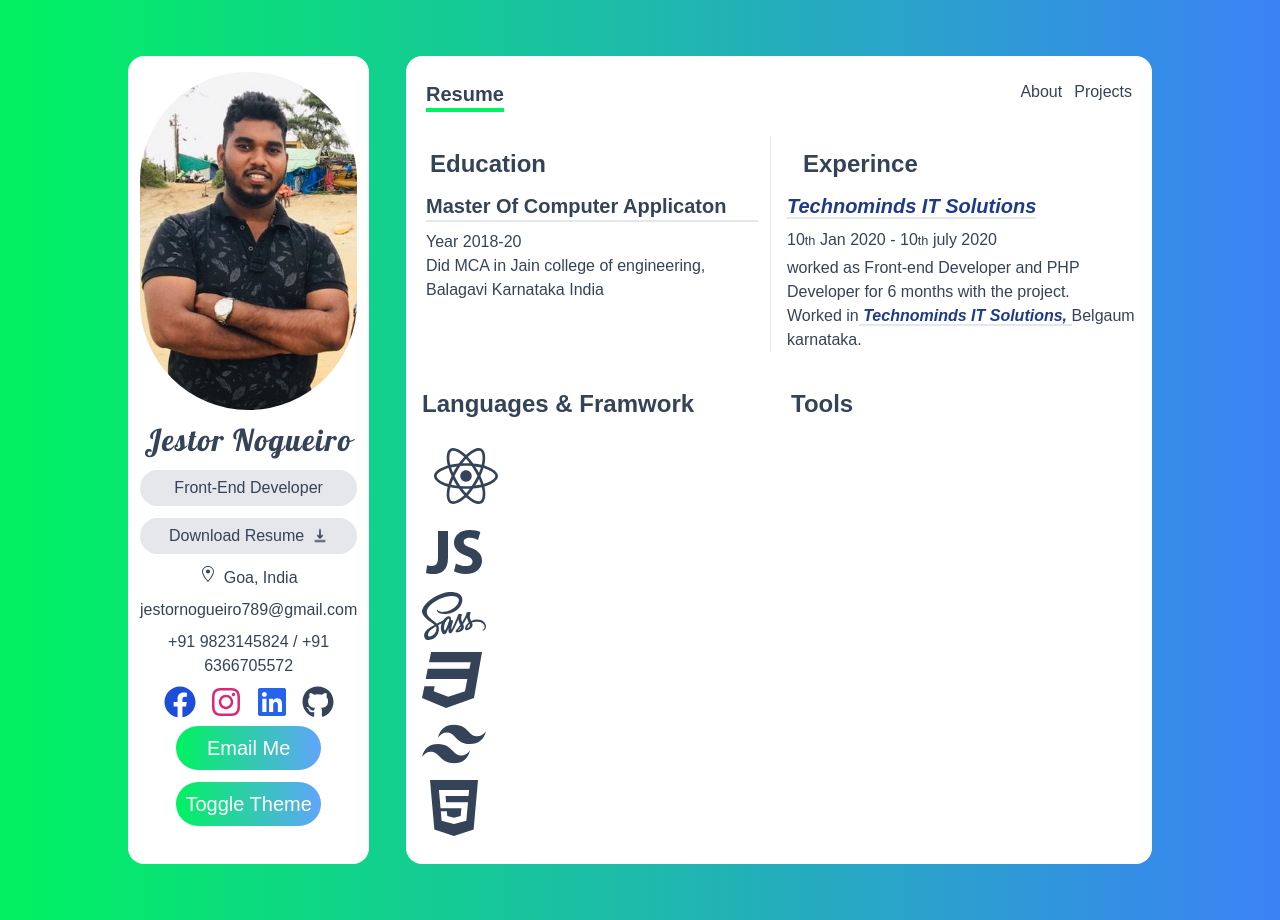
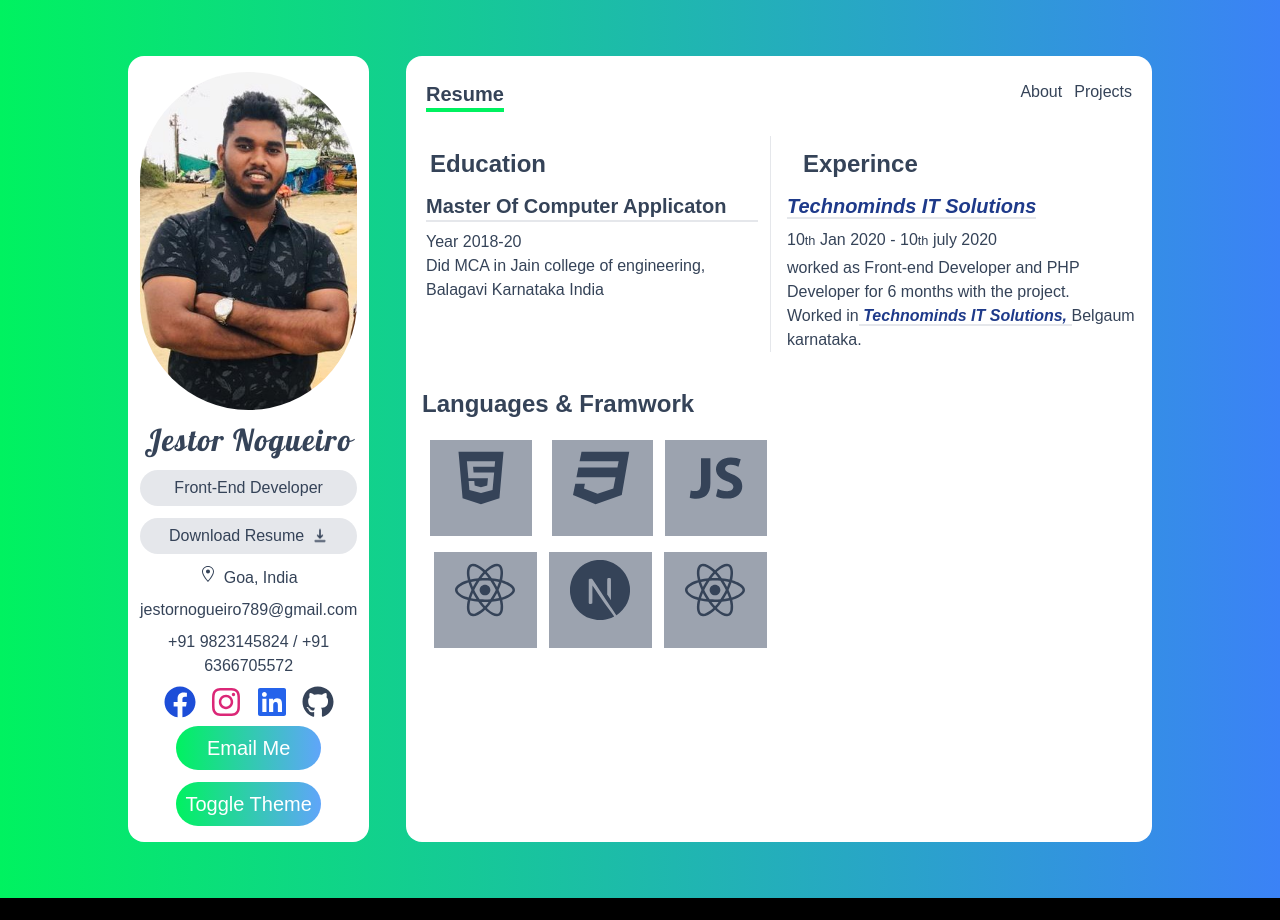
Before and after one commit to JestorNogueiro/portfolio, a Next.js app: page /resume in a window 1280 px wide. After the commit the page ends 898 px from the top, so only its background shows below. Built offline with nearby package versions, Linux system fonts and the light colour scheme.

Commit message:
Added languages known

```diff
--- a/pages/resume.tsx
+++ b/pages/resume.tsx
@@ -1,7 +1,14 @@
 import { FaCss3, FaHtml5, FaReact, FaSass } from "react-icons/fa";
 import { IoLogoJavascript } from "react-icons/io";
-import { SiTailwindcss } from "react-icons/si";
+import {
+  SiJquery,
+  SiNextDotJs,
+  SiStyledComponents,
+  SiTailwindcss,
+} from "react-icons/si";
 import { DiCss3 } from "react-icons/di";
+import { SiTypescript } from "react-icons/si";
+import LanguageDetails from "../components/LanguageDetails";
 
 function resume() {
   return (
@@ -61,30 +68,16 @@ function resume() {
       <div className="grid gap-6 md:grid-cols-2 my-6 mx-4">
         <div>
           <h1 className="text-2xl font-bold my-3">Languages & Framwork</h1>
-          <div>
+          <div className="flex flex-wrap space-x-3">
             {/* Images */}
             {/* react */}
-            <p className="p-3">
-              <FaReact className="h-16 w-16 hover:text-blue-600 cursor-pointer " />
-            </p>
-
-            <p>
-              <IoLogoJavascript className="h-16 w-16 hover:text-yellow-400 cursor-pointer " />
-            </p>
-            <p>
-              <FaSass className="h-16 w-16 hover:text-pink-600 cursor-pointer " />
-            </p>
-            <p>
-              <FaCss3 className="h-16 w-16 hover:text-yellow-400 cursor-pointer " />
-            </p>
-            <p>
-              <SiTailwindcss className="h-16 w-16 hover:text-blue-600 cursor-pointer " />
-            </p>
-            <FaHtml5 className="h-16 w-16 hover:text-blue-600 cursor-pointer " />
+            <LanguageDetails title="HTML" Icon={FaHtml5} />
+            <LanguageDetails title="CSS" Icon={FaCss3} />
+            <LanguageDetails title="javaScript" Icon={IoLogoJavascript} />
+            <LanguageDetails title="react" Icon={FaReact} />
+            <LanguageDetails title="nextjs" Icon={SiNextDotJs} />
+            <LanguageDetails title="reactNative" Icon={FaReact} />
           </div>
-        </div>
-        <div>
-          <h2 className="text-2xl font-bold my-3">Tools</h2>
         </div>
       </div>
     </div>
```
